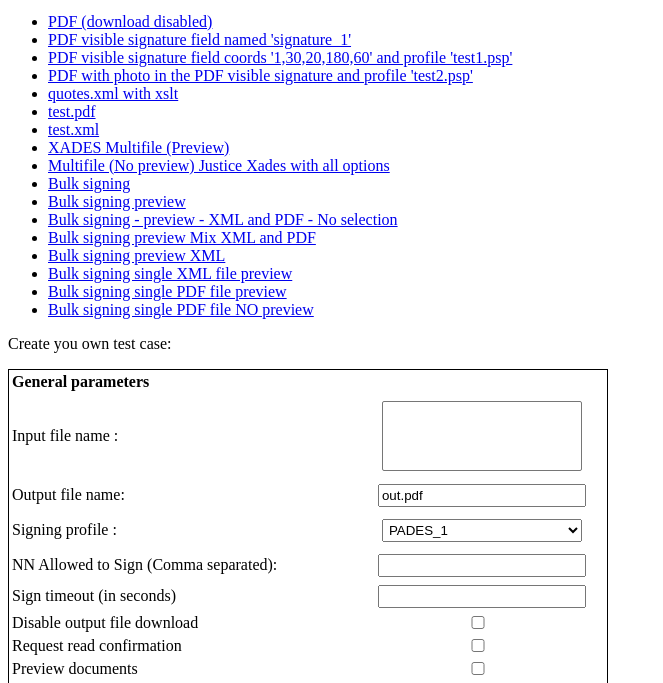
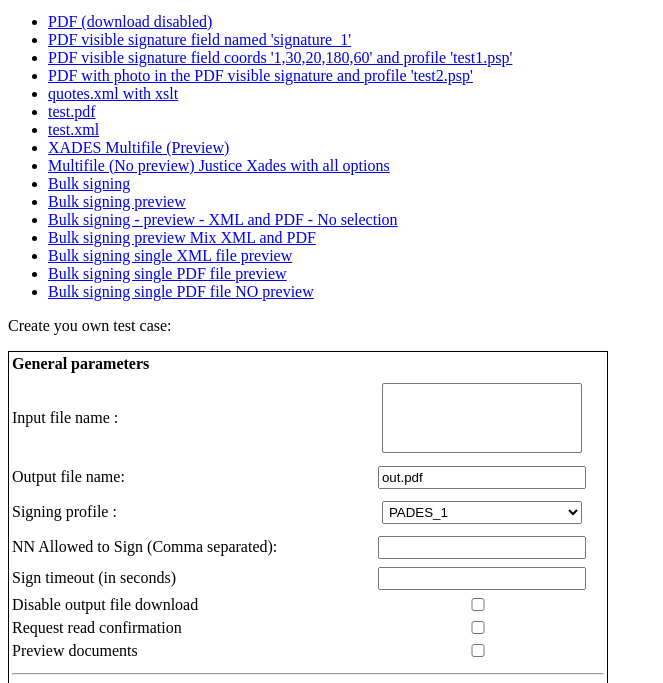
Before and after one commit to Fedict/fts-mintest, a website: page test_fps/static/index.html in a window 1280 px wide. Shown: the part 101-784 px from the top of the page, without its empty margins (0-663 px from the left). Drawn offline with nearby package versions, Linux system fonts and the light colour scheme; no server answers.

Commit message:
Less test cases

```diff
--- a/test_fps/static/index.html
+++ b/test_fps/static/index.html
@@ -39,7 +39,6 @@
     <li><a href="/sign?json=@o'signType'@s'Standard'@S'outDownload'@sfalse@S'selectDocuments'@strue@S'previewDocuments'@strue@S'outPathPrefix'@s'OUT_'@S'signProfile'@s'PADES_LTA'@S'signTimeout'@s9999@S'inputs'@s@O@o'filePath'@s'test.pdf'@c@S@o'filePath'@s'nd_test.pdf'@c@C@c">Bulk signing preview</a></li>
     <li><a href="/sign?json=@o'signType'@s'Standard'@S'outDownload'@sfalse@S'previewDocuments'@strue@S'outPathPrefix'@s'OUT_'@S'signProfile'@s'PADES_LTA'@S'altSignProfile'@s'XADES_LTA'@S'signTimeout'@s9999@S'inputs'@s@O@o'filePath'@s'test.pdf'@c@S@o'filePath'@s'quotes.xml'@S'displayXsltPath'@s'quotes.xslt'@c@S@o'filePath'@s'nd_test.pdf'@c@S@o'filePath'@s'test.xml'@c@C@c">Bulk signing - preview - XML and PDF - No selection</a></li>
     <li><a href="/sign?json=@o'signType'@s'Standard'@S'outDownload'@sfalse@S'selectDocuments'@strue@S'previewDocuments'@strue@S'outPathPrefix'@s'OUT_'@S'signProfile'@s'PADES_LTA'@S'altSignProfile'@s'XADES_LTA'@S'signTimeout'@s9999@S'inputs'@s@O@o'filePath'@s'test.pdf'@c@S@o'filePath'@s'quotes.xml'@S'displayXsltPath'@s'quotes.xslt'@c@S@o'filePath'@s'nd_test.pdf'@c@S@o'filePath'@s'test.xml'@c@C@c">Bulk signing preview Mix XML and PDF</a></li>
-    <li><a href="/sign?json=@o'signType'@s'Standard'@S'outDownload'@sfalse@S'selectDocuments'@strue@S'previewDocuments'@strue@S'outPathPrefix'@s'OUT_'@S'altSignProfile'@s'XADES_LTA'@S'signTimeout'@s9999@S'inputs'@s@O@o'filePath'@s'quotes.xml'@S'displayXsltPath'@s'quotes.xslt'@c@S@o'filePath'@s'test.xml'@c@C@c">Bulk signing preview  XML</a></li>
     <li><a href="/sign?json=@o'signType'@s'Standard'@S'outDownload'@strue@S'selectDocuments'@strue@S'previewDocuments'@strue@S'outPathPrefix'@s'signed_'@S'signProfile'@s'XADES_LTA'@S'signTimeout'@s9999@S'inputs'@s@O@o'filePath'@s'test.xml'@c@C@c">Bulk signing single XML file preview</a></li>
     <li><a href="/sign?json=@o'signType'@s'Standard'@S'outDownload'@sfalse@S'selectDocuments'@strue@S'previewDocuments'@strue@S'outPathPrefix'@s'OUT_'@S'signProfile'@s'PADES_LTA'@S'signTimeout'@s9999@S'inputs'@s@O@o'filePath'@s'test.pdf'@c@C@c">Bulk signing single PDF file preview</a></li>
     <li><a href="/sign?json=@o'signType'@s'Standard'@S'outDownload'@strue@S'selectDocuments'@strue@S'previewDocuments'@sfalse@S'outPathPrefix'@s'sign_'@S'signProfile'@s'PADES_LTA'@S'signTimeout'@s9999@S'inputs'@s@O@o'filePath'@s'test.pdf'@c@C@c">Bulk signing single PDF file NO preview</a></li>
```
